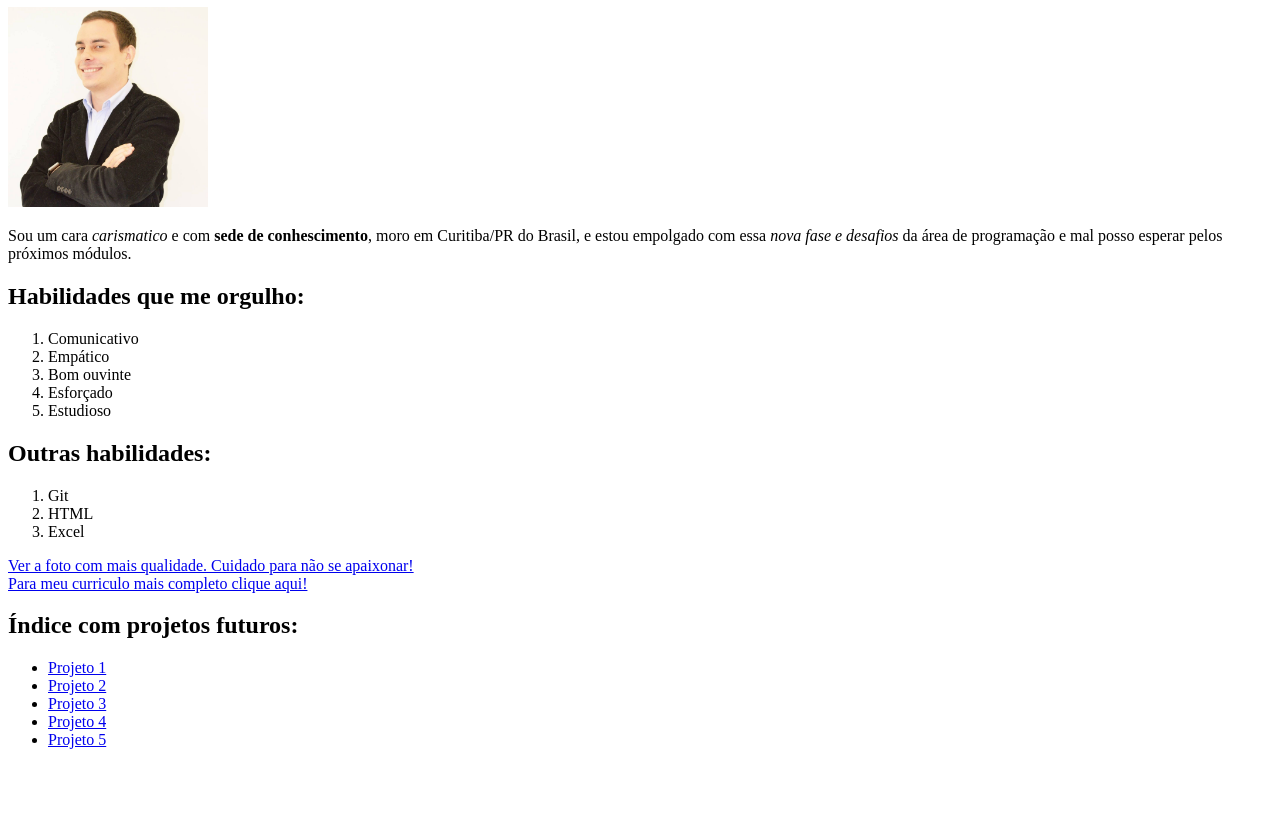
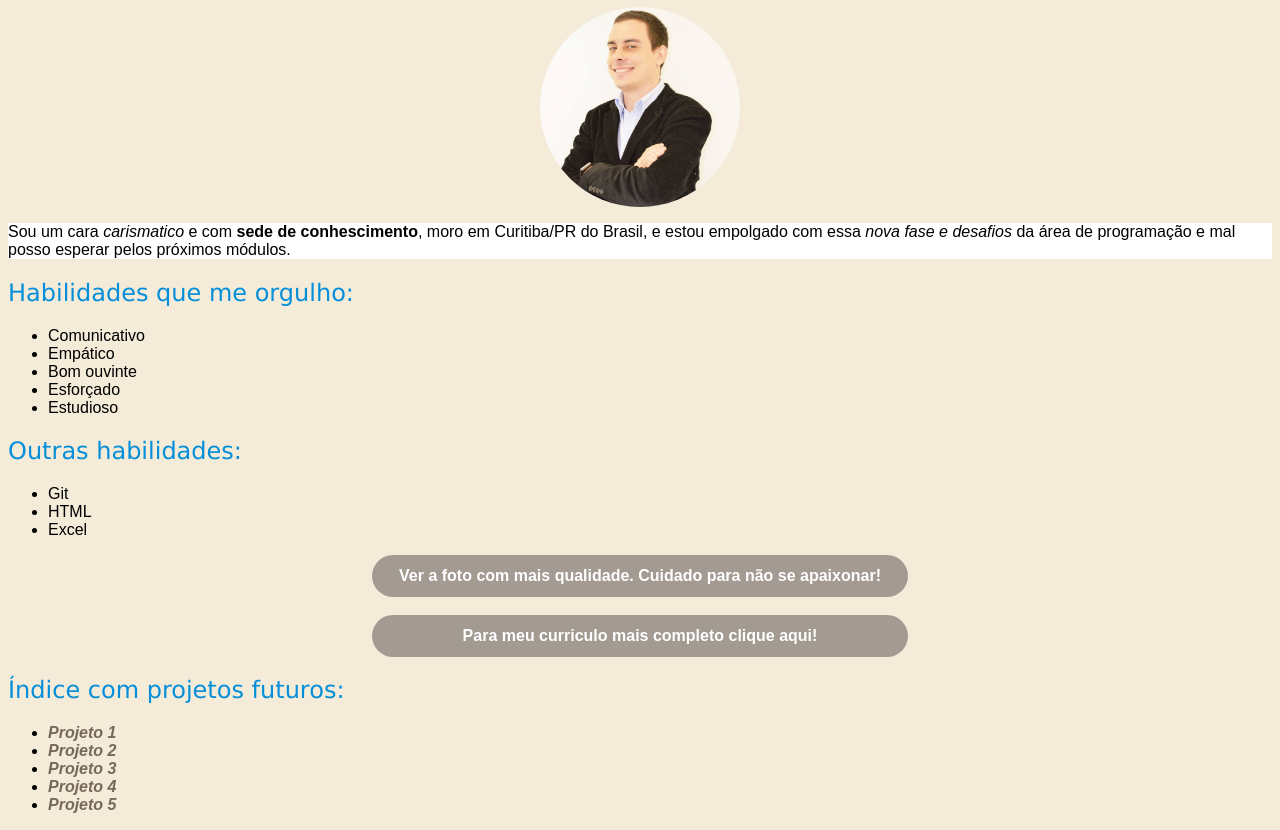
Before and after one commit to marcoantog/marcoantog.github.io, a plain HTML site: page index.html in a window 1280 px wide. Shown: the part 73-903 px from the top of the page. Before the commit the page ends 838 px from the top, so only its background shows below. Drawn offline with Linux system fonts and the light colour scheme.

Commit message:
Colocando CSS

```diff
--- a/index.html
+++ b/index.html
@@ -4,41 +4,109 @@
 <head>
     <meta charset="UTF-8">
     <title>Portifólio Web</title>
+    <link ref="stylesheet" type="text/css" href="style.css">
+    <style>
+        body {
+            background-color: #F4EBD9;
+            font-family: sans-serif;
+        }
+
+        h1 {
+            text-align: center;
+            color: #77685D;
+            letter-spacing: -1px;
+        }
+
+        #img {
+            width: 200px;
+            border-radius: 100px;
+            display: block;
+            margin-left: auto;
+            margin-right: auto;
+        }
+
+        h2 {
+            color: #058ED9;
+            font-family: 'Lucida Sans', 'Lucida Sans Regular', 'Lucida Grande', 'Lucida Sans Unicode', Geneva, Verdana, sans-serif;
+            font-weight: 300;
+        }
+
+        .link {
+            background-color: #A39A92;
+            color: white;
+            border-radius: 100px;
+            padding: 12px 15px;
+            text-decoration: none;
+            font-weight: 600;
+            margin: auto;
+            display: block;
+            width: 40%;
+            text-align: center;
+            transition: 0.5s all;
+        }
+
+        .link:hover {
+            background-color: #483D3F;
+            text-decoration: none;
+
+        }
+
+        .link2 {
+            color: #77685D;
+            text-decoration: none;
+            font-style: italic;
+            font-weight: bold;
+        }
+
+        .link2:hover {
+            color: #483D3F;
+            text-decoration: none;
+        }
+
+        p {
+            background-color: white;
+        }
+    </style>
 </head>
 
 <body>
     <h1>Marco Antonio Oliveira Gonçalves</h1>
-    <img src="Imagens/prof.jpg" alt="Marco Antonio Oliveira Gonçalves" width="200px">
+    <img id="img" src="Imagens/prof.jpg" alt="Marco Antonio Oliveira Gonçalves">
 
-<p>Sou um cara <em>carismatico</em> e com <strong>sede de conhescimento</strong>, moro em Curitiba/PR do Brasil, e estou empolgado com essa <em>nova fase e desafios</em> da área de programação e mal posso esperar pelos próximos módulos.</p>
+    <p>Sou um cara <em>carismatico</em> e com <strong>sede de conhescimento</strong>, moro em Curitiba/PR do Brasil, e
+        estou empolgado com essa <em>nova fase e desafios</em> da área de programação e mal posso esperar pelos próximos
+        módulos.</p>
 
     <h2>Habilidades que me orgulho:</h2>
-<ol>
+    <ul>
         <li>Comunicativo</li>
         <li>Empático</li>
         <li>Bom ouvinte</li>
         <li>Esforçado</li>
         <li>Estudioso</li>
-</ol>
+    </ul>
 
     <h2>Outras habilidades:</h2>
-<ol>
+    <ul>
         <li>Git</li>
         <li>HTML</li>
         <li>Excel</li>
-</ol>
+    </ul>
 
-<a href="Imagens/prof.jpg" target="_blank">Ver a foto com mais qualidade. Cuidado para não se apaixonar!</a> <br>
-<a href="https://www.linkedin.com/in/marco-antonio-oliveira-gon%C3%A7alves-314515123/" target="_blank">Para meu curriculo mais completo clique aqui!</a>
+    <a class="link" href="Imagens/prof.jpg" target="_blank">Ver a foto com mais qualidade. Cuidado para não se
+        apaixonar!</a> <br>
+    <a class="link" href="https://www.linkedin.com/in/marco-antonio-oliveira-gon%C3%A7alves-314515123/"
+        target="_blank">Para meu
+        curriculo mais completo clique aqui!</a>
 
     <h2>Índice com projetos futuros:</h2>
 
     <ul>
-    <li><a href="#">Projeto 1</a></li>
-    <li><a href="#">Projeto 2</a></li>
-    <li><a href="#">Projeto 3</a></li>
-    <li><a href="#">Projeto 4</a></li>
-    <li><a href="#">Projeto 5</a></li>
+        <li><a class="link2" href="#">Projeto 1</a></li>
+        <li><a class="link2" href="#">Projeto 2</a></li>
+        <li><a class="link2" href="#">Projeto 3</a></li>
+        <li><a class="link2" href="#">Projeto 4</a></li>
+        <li><a class="link2" href="#">Projeto 5</a></li>
     </ul>
 
 </body>
```
Also changed, not shown: style.css (added). Lines whose indentation alone changed are shown as unchanged.
